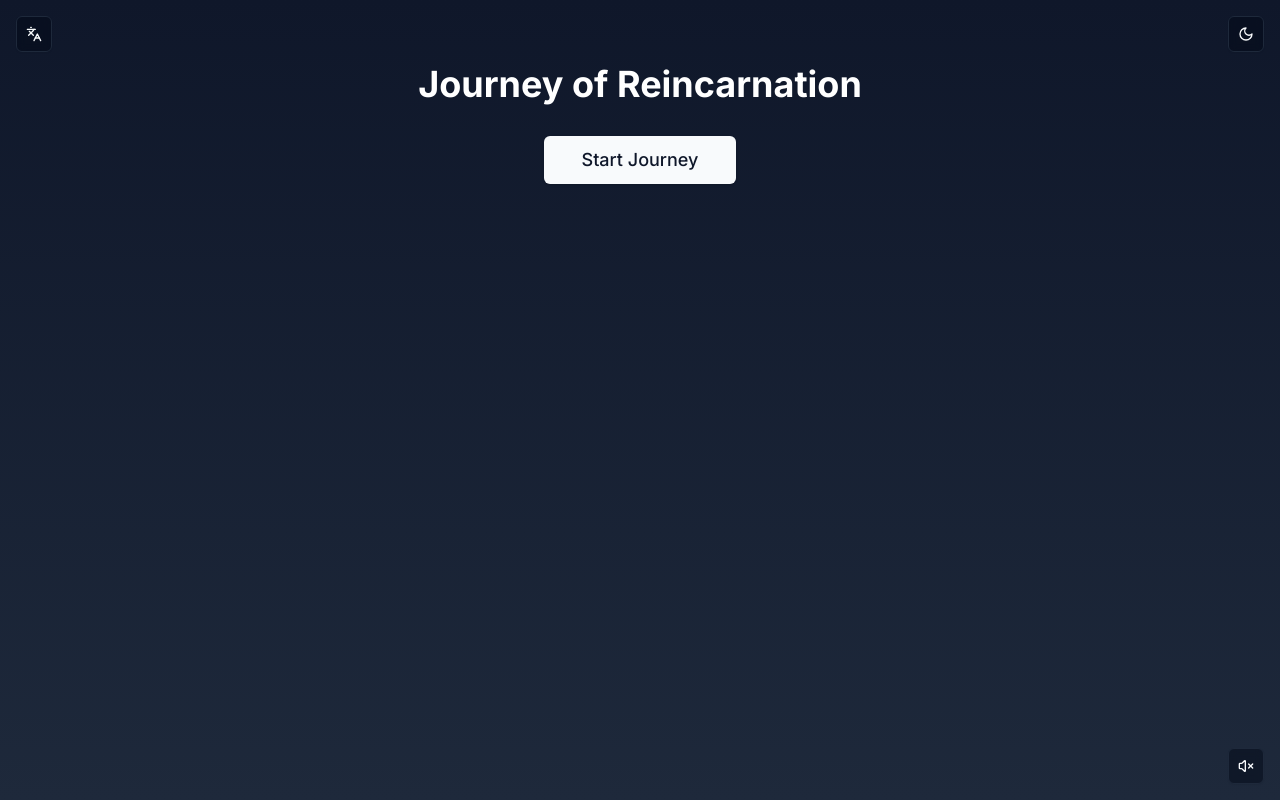
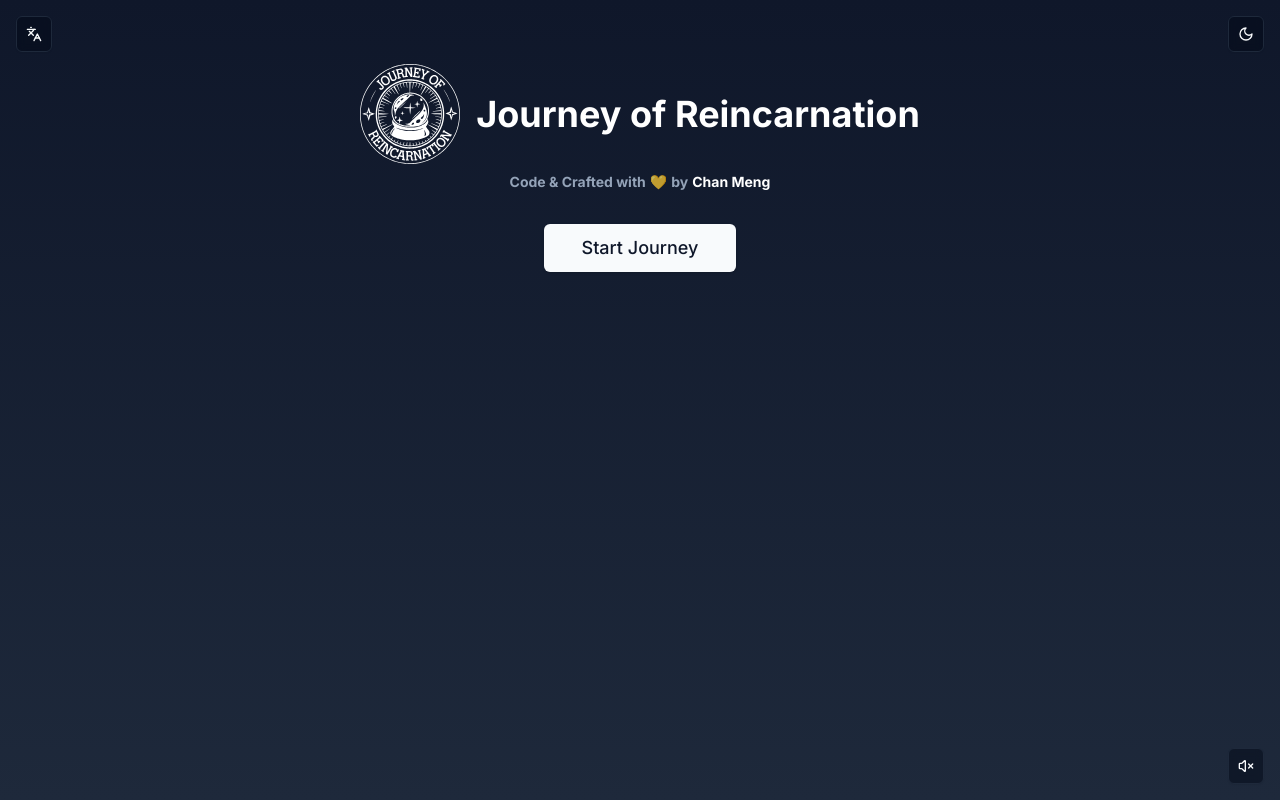
Before and after one commit to ChanMeng666/journey-of-reincarnation, a Next.js app: page / in a window 1280 px wide. Built offline with nearby package versions, Linux system fonts and the light colour scheme.

Commit message:
Add personal watermark and website logo

```diff
--- a/src/app/layout.tsx
+++ b/src/app/layout.tsx
@@ -13,6 +13,14 @@ const inter = Inter({ subsets: ["latin"] });
 export const metadata: Metadata = {
     title: "Journey of Reincarnation",
     description: "A journey through different lives",
+    icons: {
+        icon: [
+            {
+                url: "/images/JourneyofReincarnation_black.svg",
+                type: "image/svg+xml",
+            }
+        ]
+    }
 };
 
 export default function RootLayout({
--- a/src/app/page.tsx
+++ b/src/app/page.tsx
@@ -19,6 +19,7 @@ import { useSoundEffects } from "@/hooks/use-sound-effects";
 import { WorldMap } from "@/components/ui/world-map";
 import { useMusic } from "@/contexts/music-context";
 import '../i18n/config';
+import { TitleWithLogo } from "@/components/ui/title-with-logo";
 
 export default function Home() {
     const { t } = useTranslation();
@@ -63,7 +64,7 @@ export default function Home() {
                     animate={{ opacity: 1, y: 0 }}
                     className="text-4xl font-bold text-center text-white mt-8"
                 >
-                    {t('title')}
+                    <TitleWithLogo />
                 </motion.h1>
 
                 <StartButton
--- /dev/null
+++ b/src/components/ui/title-with-logo.tsx
@@ -0,0 +1,37 @@
+import { useTranslation } from 'react-i18next';
+import Image from 'next/image';
+
+export function TitleWithLogo() {
+    const { t } = useTranslation();
+
+    return (
+        <div className="flex flex-col items-center gap-2">
+            <div className="flex items-center justify-center gap-4">
+                <Image
+                    src="/images/JourneyofReincarnation_white.svg"
+                    alt="Journey of Reincarnation Logo"
+                    width={100}
+                    height={100}
+                />
+                <h1 className="text-4xl font-bold">
+                    {t('title')}
+                </h1>
+            </div>
+            <div className="flex items-center justify-center gap-1 text-sm text-muted-foreground">
+                <span>Code & Crafted with</span>
+                <span className="text-yellow-500 animate-pulse">💛</span>
+                <span>by</span>
+                <a
+                    href="https://github.com/ChanMeng666/journey-of-reincarnation2"
+                    target="_blank"
+                    rel="noopener noreferrer"
+                    className="text-white hover:text-white/80 hover:underline transition-colors"
+                >
+                    Chan Meng
+                </a>
+            </div>
+        </div>
+    );
+}
+
+export default TitleWithLogo;
```
